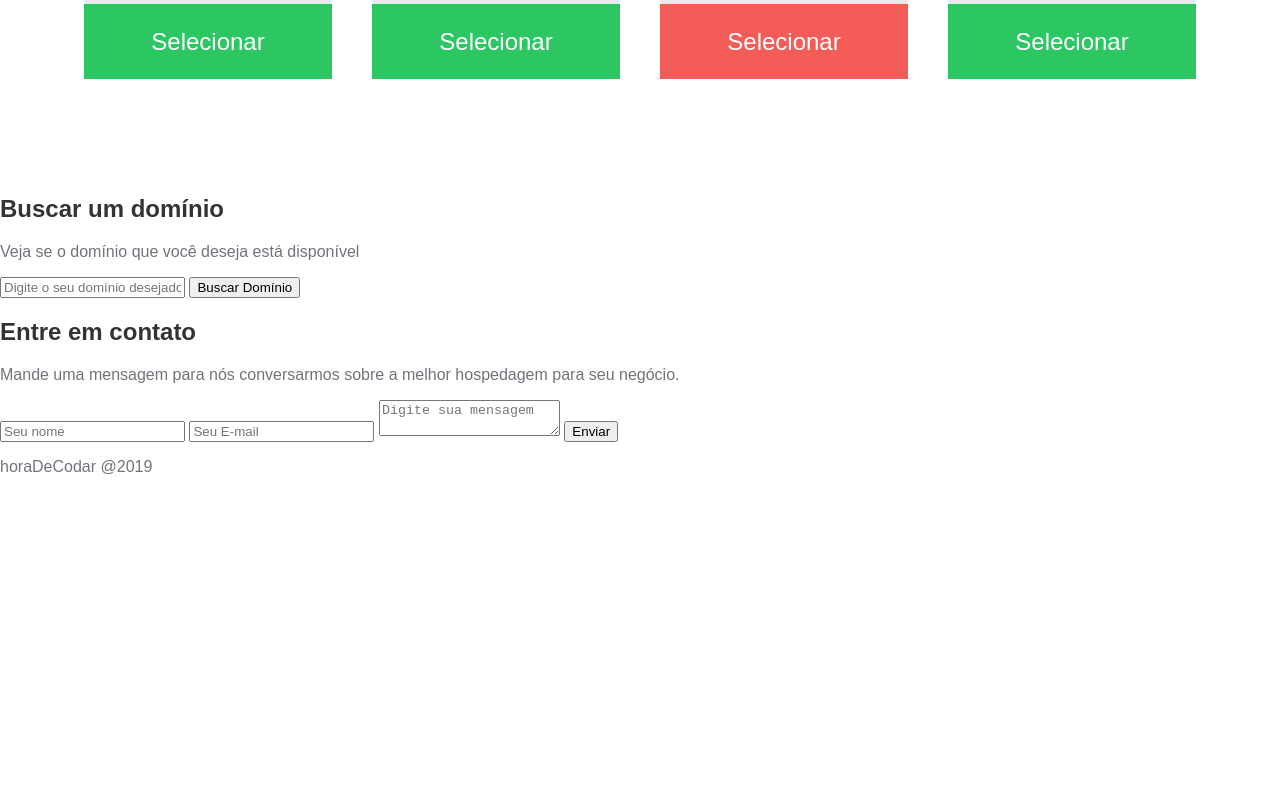
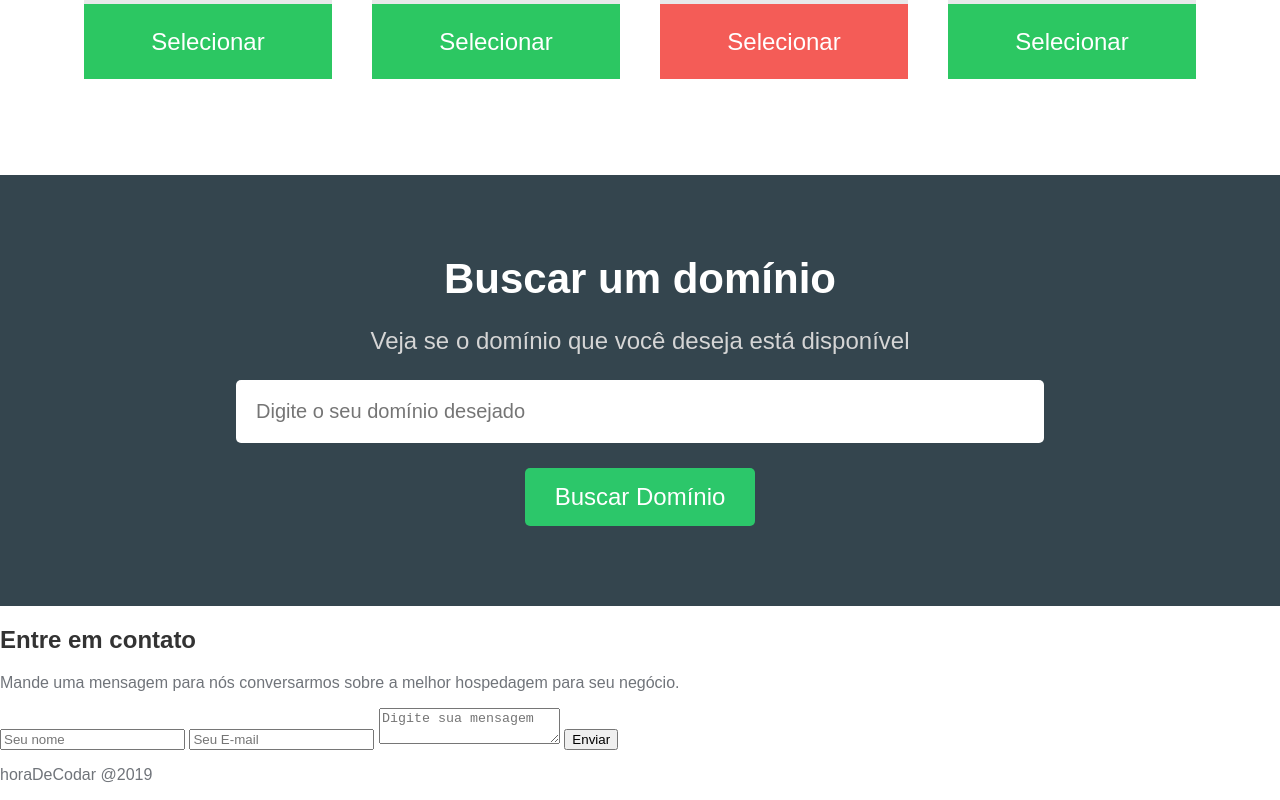
Before and after one commit to JohnEricJahn/Projeto-HDC_Host, a plain HTML site: page index.html in a window 1280 px wide. Shown: the part 1781-2581 px from the top of the page. Before the commit the page ends 2273 px from the top, so only its background shows below. Drawn offline with Linux system fonts and the light colour scheme.

Commit message:
SearchDomain Estilização

```diff
--- a/styles.css
+++ b/styles.css
@@ -225,3 +225,48 @@ nav {
 .plan .recommended {
     background-color: #F45C57;
 }
+
+/* BUSCAR DOMINIO */
+
+.searchdomain-container {
+    background-color: #34454E;
+    text-align: center;
+    padding: 5em 0;
+}
+
+.searchdomain-container h2 {
+    color: #FFF;
+    font-size: 42px;
+    margin-top: 0;
+    margin-bottom: 15px;
+}
+
+.searchdomain-container p {
+    color: #D5D5D5;
+    font-size: 24px;
+    margin-bottom: 25px;
+}
+
+.searchdomain-container input {
+    display: block;
+    position: relative;
+    margin-left: auto;
+    margin-right: auto;
+    border: none;
+    border-radius: 5px;
+}
+
+.searchdomain-container input[type=text] {
+    margin-bottom: 25px;
+    width: 60%;
+    padding: 20px;
+    font-size: 20px;
+}
+
+.searchdomain-container input[type=submit] {
+    background-color: #2CC76A;
+    padding: 15px 30px;
+    color: #FFF;
+    font-size: 24px;
+    cursor: pointer;
+}
```
Also changed, not shown: index.html (+0 -1 lines).
